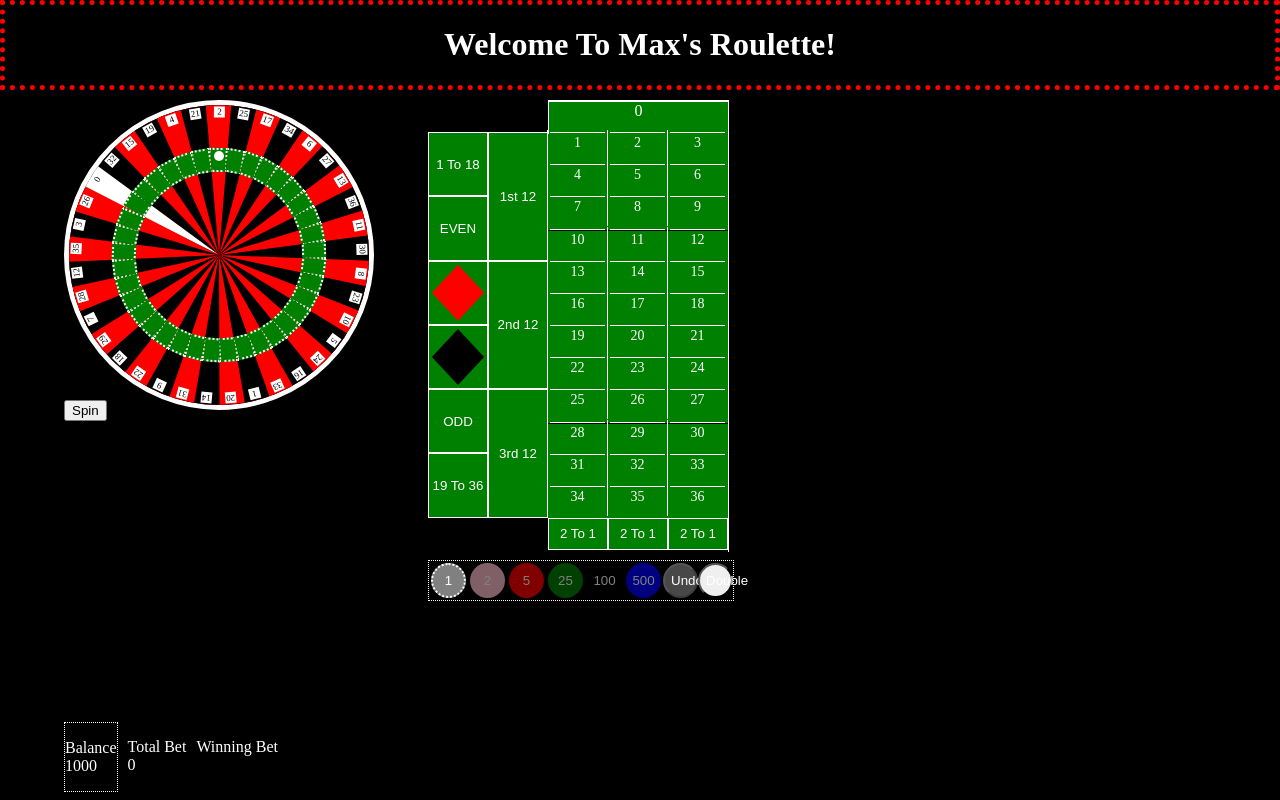
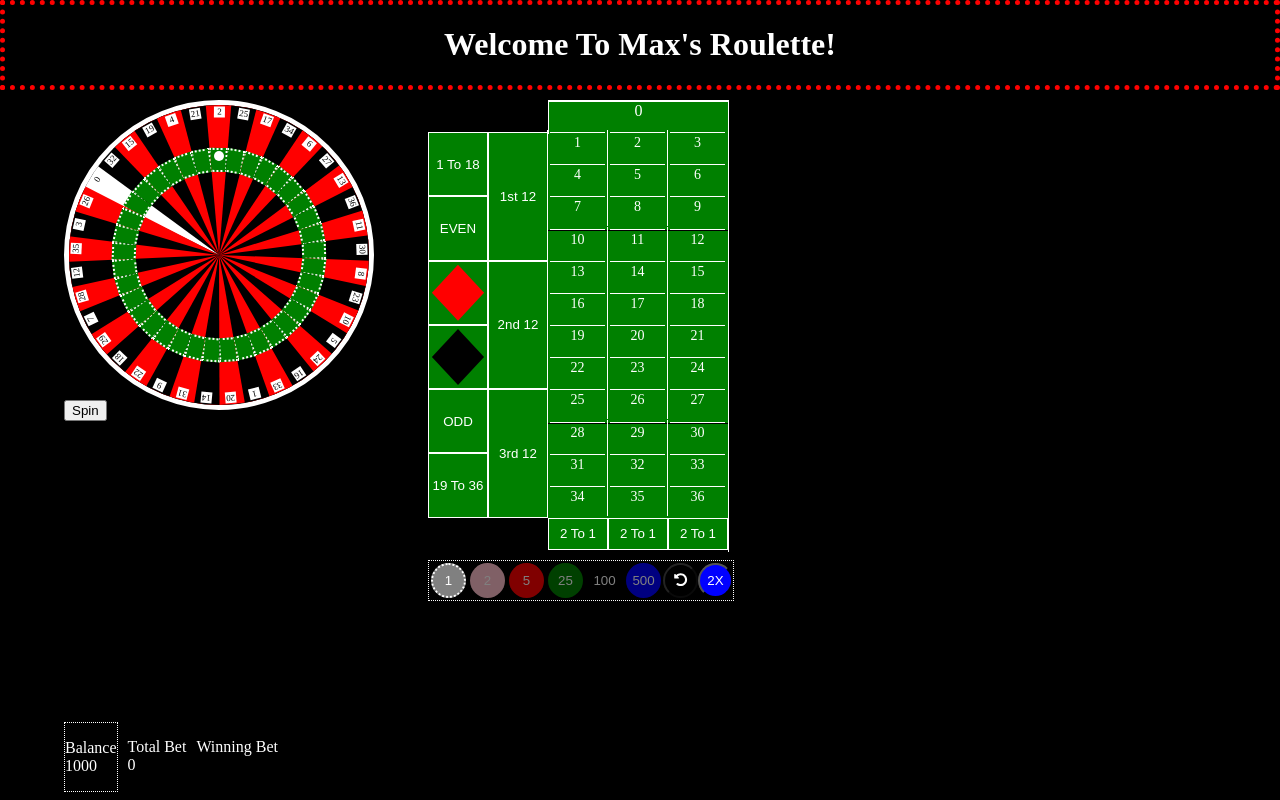
Before and after one commit to maxengelhard/Roulette, a React (Create React App) app in the folder roulette/: page / in a window 1280 px wide. Built offline with nearby package versions, Linux system fonts and the light colour scheme.

Commit message:
Added Icons To Repeat/Double & Cleaned Up Betting On Columns

```diff
--- a/roulette/package.json
+++ b/roulette/package.json
@@ -3,6 +3,9 @@
   "version": "0.1.0",
   "private": true,
   "dependencies": {
+    "@fortawesome/fontawesome-svg-core": "^1.2.32",
+    "@fortawesome/free-solid-svg-icons": "^5.15.1",
+    "@fortawesome/react-fontawesome": "^0.1.11",
     "@testing-library/jest-dom": "^4.2.4",
     "@testing-library/react": "^9.5.0",
     "@testing-library/user-event": "^7.2.1",
--- a/roulette/src/App.js
+++ b/roulette/src/App.js
@@ -56,6 +56,7 @@ handleClick() {
             disabled: true,
             degWheel: Math.floor(5000 + Math.random()*5000),
             degBall: Math.floor(2500 + Math.random()*2500),
+            lastBet: [],
         }
     })
     // create a new promise to wait for when it is finished spinning
@@ -89,7 +90,6 @@ handleClick() {
                     whoWon: false,
                     bets: payouts.map((obj) => {return {[Object.keys(obj)[0]] : 0}}),
                     totalBet: 0,
-                    lastBet: [],
                     repeat: prevState.bets,
                     repeatTotal: sumTotal(prevState.bets,payouts),
                     repeatLastBet: prevState.lastBet
@@ -170,6 +170,10 @@ componentDidUpdate(prevProps, prevState) {
   }
 } else {
   table.forEach(button => button.style.pointerEvents = 'auto')
+  undo.style.pointerEvents = 'auto'
+}
+
+if (this.state.lastBet !== prevState.lastBet) {
   undo.style.pointerEvents = 'auto'
 }
 
--- a/roulette/src/components/Bets/BetAmount.js
+++ b/roulette/src/components/Bets/BetAmount.js
@@ -19,7 +19,7 @@ const BetAmount = (props) => {
         <div className='betAmount'>
             {betAmounts}
             <Undo undoBet={props.undoBet} disabled={props.lastBet.length > 0}/>
-            <Repeat repeatBet={props.repeatBet} repeat={props.repeat} double={props.double} disableRepeat={props.disableRepeat}/>
+            <Repeat flash={props.lastBet.length > 0} repeatBet={props.repeatBet} repeat={props.repeat} double={props.double} disableRepeat={props.disableRepeat}/>
         </div>
     )
 }
--- a/roulette/src/components/Bets/Repeat.js
+++ b/roulette/src/components/Bets/Repeat.js
@@ -1,10 +1,15 @@
 import React from 'react'
+import { FontAwesomeIcon } from '@fortawesome/react-fontawesome'
+import { faRedoAlt } from '@fortawesome/free-solid-svg-icons'
+
+const RepeatIcon = <FontAwesomeIcon icon={faRedoAlt} />
 
 const Repeat = (props) => {
-    const repeat = props.repeat ? 'Repeat' : 'Double'
+     const doubleRing = props.flash ? 'double': ''
+    const repeat = props.repeat ? RepeatIcon : '2X'
     const click = props.repeat ? () => props.repeatBet() : () => props.double()
     return (
-        <button className='repeat' onClick={click} disabled={props.disableRepeat}>
+        <button className={`repeat ${doubleRing}`} onClick={click} disabled={props.disableRepeat}>
             {repeat}
         </button>
     )
--- a/roulette/src/components/Bets/UndoBet.js
+++ b/roulette/src/components/Bets/UndoBet.js
@@ -1,9 +1,13 @@
 import React from 'react'
+import { FontAwesomeIcon } from '@fortawesome/react-fontawesome'
+import { faUndoAlt } from '@fortawesome/free-solid-svg-icons'
+
+const element = <FontAwesomeIcon icon={faUndoAlt} />
 
 const UndoBet = (props) => {
     return (
         <button disabled={!props.disabled} className='undo' onClick={() => props.undoBet()}>
-            Undo
+            {element}
         </button>
     )
 }
--- a/roulette/src/components/Table/BetTable.js
+++ b/roulette/src/components/Table/BetTable.js
@@ -8,7 +8,11 @@ const BetTable = (props) =>  {
         const label = (index) => {
             const value = Object.values(props.bets[index])[0]/Object.values(payouts[index])
             if (value >0) {
-            return <div className='chip' style={{height: '20px', width:'20px', paddingTop: '1px', fontSize: '12px', marginTop:'40%'}}>{value}</div>
+                if (index ===6 || index===7 || index===8) {
+                    return <div className='chip' style={{transform: 'translate(-50%,0%)'}}>{value}</div>
+                } else {
+                    return <div className='chip' style={{height: '20px', width:'20px', paddingTop: '1px', fontSize: '12px', marginTop:'40%'}}>{value}</div>
+                }
             } else return false
         }
 
--- a/roulette/src/index.css
+++ b/roulette/src/index.css
@@ -109,9 +109,9 @@ span area {
   height: 10px;
 }
 
-/* button:focus {
+button:focus {
   outline: 0;
-} */
+}
 
 .wrapper {
   height: 450px;
@@ -312,6 +312,29 @@ span area {
   margin-right: 10px;
 }
 
+.undo {
+  background-color: black;
+  color: white;
+}
+
+.repeat {
+  background-color: blue;
+  color: white;
+}
+
+.double {
+  animation: double .5s linear infinite;
+}
+
+@keyframes double {
+  0% {
+    border: 3px solid red;
+  }
+  50% {
+    border: 3px solid black;
+  }
+}
+
 .won {
   animation: blink .5s linear infinite;
 }
```
Also changed, not shown: 1 other file (tests, documents, lock files or other folders).
